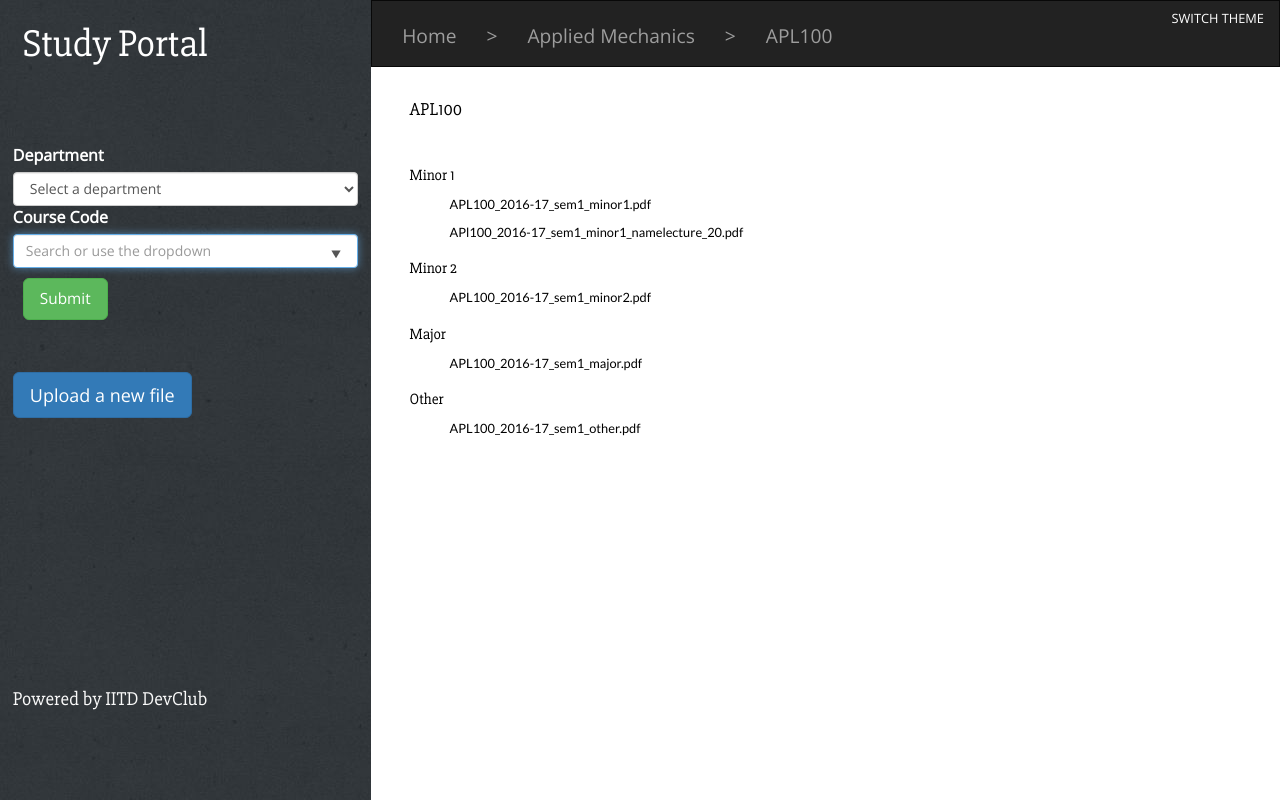
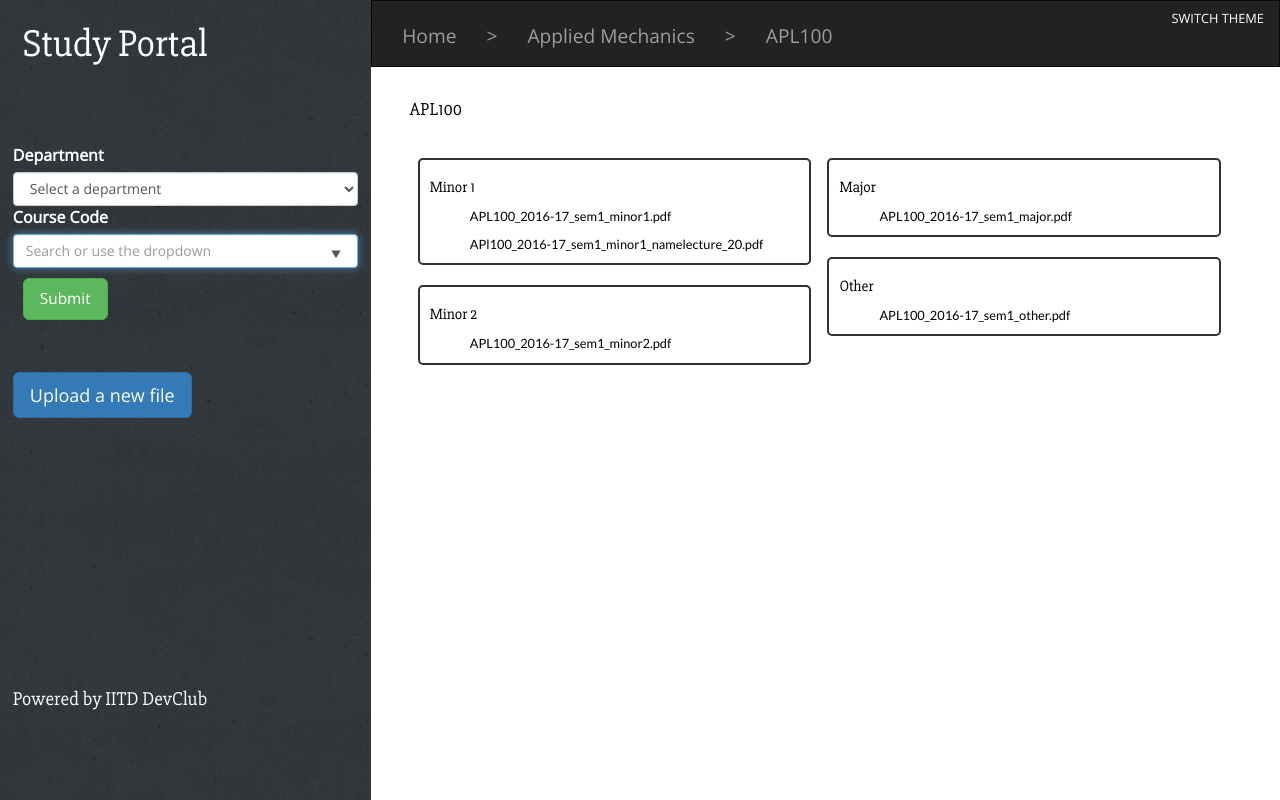
Before and after one commit to kabirtomer/studyportal, a Django app: a page that uses StudyPortal/studapp/templates/studapp/get_papers.html in a window 1280 px wide. Run offline with Django 3.2, Linux system fonts and the light colour scheme; data comes from the database, SQL or seed files in the repository; both versions use the stored data as it was after the commit; some libraries are stand-ins or nearby versions.

Commit message:
Introduced div for papers

```diff
--- a/StudyPortal/studapp/static/studapp/style.css
+++ b/StudyPortal/studapp/static/studapp/style.css
@@ -271,6 +271,16 @@ ul:hover::-webkit-scrollbar {
     -webkit-box-shadow: inset 0 0 6px rgba(0,0,0,0.5);
 }
 
+.section {
+width: 96%;
+margin: 10px 2%;
+padding: 0px 10px;
+float: left;
+background-color: #fff;
+display: block;
+border: 2px solid #303036;
+border-radius: 5px;
+}
 
 @media (max-width:900px)
 {
--- a/StudyPortal/studapp/templates/studapp/get_papers.html
+++ b/StudyPortal/studapp/templates/studapp/get_papers.html
@@ -8,25 +8,25 @@
     <!--<div class="navbar-header">
       <a class="navbar-brand" href="#">WebSiteName</a>
     </div>-->
-    <ol class="nav navbar-nav" style='font-size:1.5vw;padding-bottom: 5px;display: inline-block;float: left;'>
+    <ol class="nav navbar-nav" style='font-size:1.5vw;padding-bottom: 5px; display: inline-block;float: left;'>
       <li style="display: inline-block;"><a href="/studapp/">Home</a></li>
 <li style="pointer-events: none;cursor: default; display: inline-block;" class='nav_li'><a href="/studapp/">></a></li>
 <li style="display: inline-block;"><a href="?department={{course.dept.id}}&course_code=0">{{course.dept.dept}}</a></li>
 <li style="pointer-events: none;cursor: default;display: inline-block;" class='nav_li'><a href="/studapp/">></a></li>
-	<li class='nav_li' style="display: inline-block;"><a href="?department={{course.dept.id}}&course_code={{course.id}}">{{course.code}}</a></li>
-
+  <li class='nav_li' style="display: inline-block;"><a href="?department={{course.dept.id}}&course_code={{course.code}}">{{course.code}}</a></li>
       <!--<li><a href="#">Page 1</a></li>
       <li><a href="#">Page 2</a></li>
       <li><a href="#">Page 3</a></li>-->
     </ol>
     <a style="text-decoration:none; float:right;" href="/studapp/light/"><h4 style="color:white;font-size:1vw; ">SWITCH THEME</h4></a>
+
   </div>
 </nav>
 
 <!--<ol class="breadcrumb" style="background-color:#000;position:fixed;left:29vw;top:0px;width:71vw;font-size:1.5vw;">
-	<li><a href="/studapp/">Home</a></li>
-	<li><a href="?department={{course.dept.id}}&course_code=0">{{course.dept.dept}}</a></li>
-	<li class='nav_li'><a href="?department={{course.dept.id}}&course_code={{course.id}}">{{course.code}}</a></li>
+  <li><a href="/studapp/">Home</a></li>
+  <li><a href="?department={{course.dept.id}}&course_code=0">{{course.dept.dept}}</a></li>
+  <li class='nav_li'><a href="?department={{course.dept.id}}&course_code={{course.id}}">{{course.code}}</a></li>
 </ol>-->
 
 {% endblock %}
@@ -34,35 +34,49 @@
 {% block content %}
 <h2 id='code'>{{ course.code }}</h2>
 <br />
+<span id='papers'>
+
+<div style="width: 50%; margin: 0px; display: inline-block; float: left;">
+<div class="section">
 <h3>Minor 1</h3>
-<span id='papers'>
 <ul>
 {% for exam in course.minor1_set.all %}
 <!--<p class="p">{{ exam.paper }}</p>-->
 <li><a class='p' href={{exam.paper.url}}>{{exam.paper}}</a></li>
 {% endfor %}
 </ul>
+</div>
 
+<div class="section">
 <h3>Minor 2</h3>
 <ul>
 {% for exam in course.minor2_set.all %}
 <li><a class='p' href={{exam.paper.url}}>{{exam.paper}}</a></li>
 {% endfor %}
 </ul>
+</div>
+</div>
 
+<div style="width: 50%; margin: 0px; display: inline-block; float: left;">
+<div class="section">
 <h3>Major</h3>
 <ul>
 {% for exam in course.major_set.all %}
 <li><a class='p' href={{exam.paper.url}}>{{exam.paper}}</a></li>
 {% endfor %}
 </ul>
+</div>
 
+<div class="section">
 <h3>Other</h3>
 <ul>
 {% for exam in course.other_set.all %}
 <li><a class='p' href={{exam.paper.url}}>{{exam.paper}}</a></li>
 {% endfor %}
 </ul>
+</div>
+</div>
+
 </span>
 {% endblock %}
 {% block js %}
```
Also changed, not shown: StudyPortal/studapp/static/studapp/stylel.css (+11 -0 lines), StudyPortal/studapp/templates/studapp/get_papersl.html (+15 -1 lines), StudyPortal/db.sqlite3, 2 other files.
